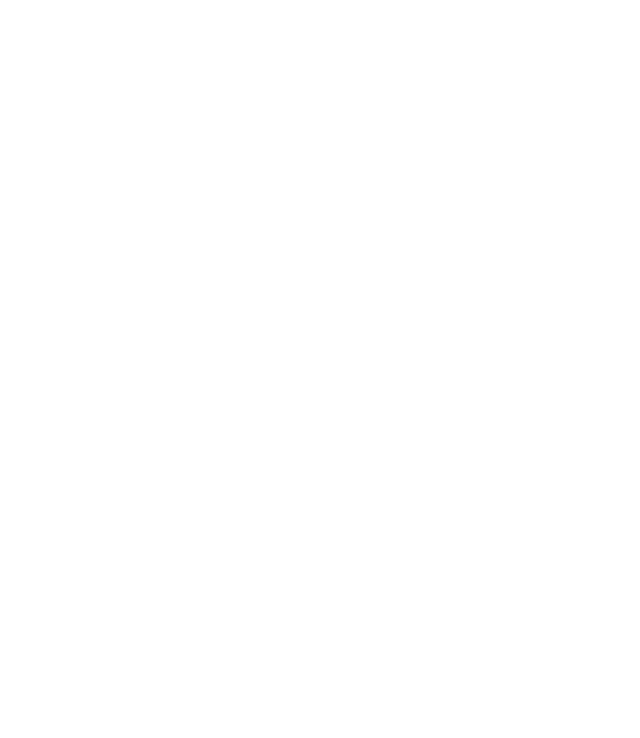
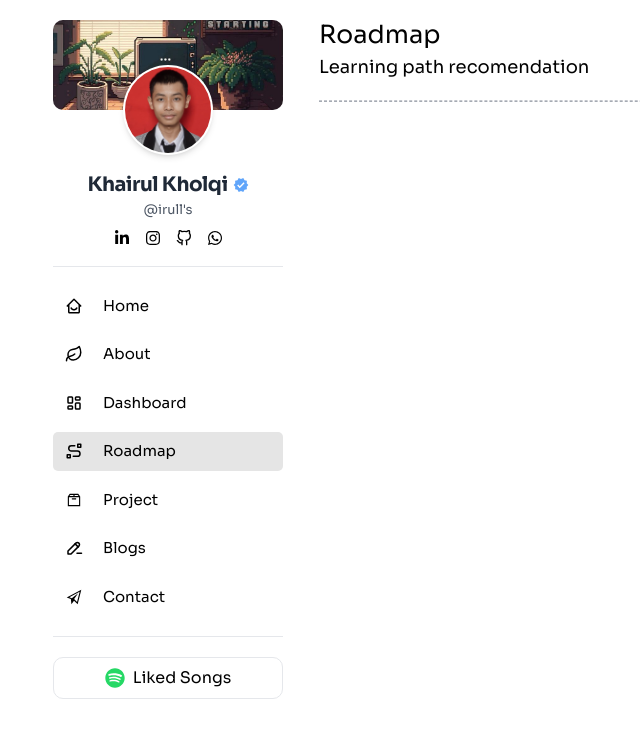
Before and after one commit to Muhammad-Khairul-Kholqi/MyPortfolio, a React (Vite) app: page /roadmap in a window 1280 px wide. Before the commit this address had no page. Shown: the top 738 px of the page, without its empty margins (31-671 px from the left). Built offline with nearby package versions, Linux system fonts and the light colour scheme.

Commit message:
add page roadmap & animasi

```diff
--- a/src/Page/Music/music.jsx
+++ b/src/Page/Music/music.jsx
@@ -4,7 +4,7 @@
     return (
         <div>
             <div className="pb-[20px]">
-                <p className="font-bold text-[25px]">Music</p>
+                <p className="font-medium text-[25px]">Music</p>
                 <p className="text-[18px]">Share Some Music That I Like</p>
             </div>
 
--- a/src/Page/Project/cardProject.jsx
+++ b/src/Page/Project/cardProject.jsx
@@ -1,42 +1,3 @@
-// import React from 'react';
-// import { Link } from 'react-router-dom';
-
-// const CardProject = ({ project }) => {
-//   return (
-//     <div className="mt-[40px] px-[20px]">
-//       <Link to={`/project/${project.id}`}>
-//         <div className="border rounded-[10px] hover:scale-105 duration-500 hover:shadow text-[#404040]">
-//           <div className="border-b">
-//             <img
-//               src={project.image}
-//               className="max-w-[340px] w-full duration-500 rounded-t-[10px]"
-//             />
-//           </div>
-//           <div className="p-[15px]">
-//             <p className="text-[16px] font-semibold max-w-[300px] w-full capitalize">
-//               {project.title}
-//             </p>
-//             <p className="deksripsi-project max-w-[300px] w-full mt-[8px] text-[13px]">
-//               {project.description.split(" ").slice(0, 12).join(" ") + "..."}
-//             </p>
-//             <div className="flex items-center justify-start gap-[5px] flex-wrap mt-[20px] text-[13px] font-medium">
-//               {project.technology.map((tech, index) => (
-//                 <React.Fragment key={index}>
-//                   <span>{tech}</span>
-//                   {index !== project.technology.length - 1 && <div className="bg-black p-[2px] rounded-[100%]" />}
-//                 </React.Fragment>
-//               ))}
-//             </div>
-//           </div>
-//         </div>
-//       </Link>
-//     </div>
-//   );
-// };
-
-// export default CardProject;
-
-
 import React from 'react';
 import { Link } from 'react-router-dom';
 
@@ -49,6 +10,7 @@
             <img
               src={project.image}
               className="max-w-[340px] w-full duration-500 rounded-t-[10px]"
+              alt={project.title}
             />
           </div>
           <div className="p-[15px]">
--- a/src/Page/Project/projectDetail.jsx
+++ b/src/Page/Project/projectDetail.jsx
@@ -1,6 +1,8 @@
 import React from 'react';
 import { useParams } from 'react-router-dom';
 import { Link } from 'react-router-dom';
+import AOS from 'aos';
+import 'aos/dist/aos.css';
 import { IoArrowBackCircleOutline } from "react-icons/io5";
 import { FaGithubAlt } from "react-icons/fa";
 import { FiExternalLink } from "react-icons/fi";
@@ -29,7 +31,7 @@
     image: schoolImage,
     technology: ["Vue", "Firebase"],
     github: "https://github.com/user/project2",
-    demo: "https://project2.demo",
+    demo: "",
     techImages: [
       githubImage,
       githubImage
@@ -38,6 +40,7 @@
 ];
 
 const ProjectDetail = () => {
+  AOS.init();
   const { id } = useParams();
   const project = projectsData.find((project) => project.id === parseInt(id));
 
@@ -45,7 +48,17 @@
 
   return (
     <>
-      <div className="px-[20px]">
+      <div
+        className="px-[20px]"
+        data-aos="fade-down"
+        data-aos-offset="200"
+        data-aos-delay="50"
+        data-aos-duration="1000"
+        data-aos-easing="ease-in-out"
+        data-aos-mirror="true"
+        data-aos-once="false"
+        data-aos-anchor-placement="top-center"
+      >
         <Link to="/project">
           <div className="flex items-center gap-[5px] justify-center mt-[50px]">
             <IoArrowBackCircleOutline className="text-[#525252] text-[18px]" />
@@ -86,6 +99,8 @@
                   <p>Source Code</p>
                 </div>
               </a>
+              {project.demo && (
+                <>
                   <p>|</p>
                   <a href={project.demo} target="_blank" rel="noopener noreferrer" className="hover:underline">
                     <div className="flex gap-[5px] items-center">
@@ -93,6 +108,8 @@
                       <p>Live Demo</p>
                     </div>
                   </a>
+                </>
+              )}
             </div>
           </div>
         </div>
--- /dev/null
+++ b/src/Page/Roadmap/roadmap.jsx
@@ -0,0 +1,14 @@
+const Roadmap = () => {
+    return (
+        <div>
+            <div className="pb-[20px]">
+                <p className="font-medium text-[25px]">Roadmap</p>
+                <p className="text-[18px]">Learning path recomendation</p>
+            </div>
+
+            <hr className="border-t border-dashed border-gray-500" />
+        </div>
+    )
+}
+
+export default Roadmap;
--- a/src/Template/sidebar.jsx
+++ b/src/Template/sidebar.jsx
@@ -8,6 +8,7 @@
 import { LiaBoxSolid } from "react-icons/lia";
 import { IoMdPaperPlane } from "react-icons/io";
 import { TbPencilMinus } from "react-icons/tb";
+import { TbRouteSquare } from "react-icons/tb";
 import { FaLinkedinIn, FaInstagram, FaWhatsapp, FaSpotify } from "react-icons/fa";
 import { FiGithub } from "react-icons/fi";
 import { LuLeaf } from "react-icons/lu";
@@ -94,9 +95,9 @@
                     </div>
                 </Link>
 
-                <Link to="#" className="w-full mt-[10px]">
-                    <div className={`flex items-center gap-5 hover:bg-[#E5E5E5] hover:scale-105 duration-500 py-2 px-3 rounded-[5px] ${location.pathname === '#' ? 'bg-[#E5E5E5] text-black' : ''}`}>
-                        <TbLayoutDashboard className="icon-menu text-[18px]" />
+                <Link to="/roadmap" className="w-full mt-[10px]">
+                    <div className={`flex items-center gap-5 hover:bg-[#E5E5E5] hover:scale-105 duration-500 py-2 px-3 rounded-[5px] ${location.pathname === '/roadmap' ? 'bg-[#E5E5E5] text-black' : ''}`}>
+                        <TbRouteSquare className="icon-menu text-[18px]" />
                         <p className="text-menu text-[15px]">Roadmap</p>
                     </div>
                 </Link>
--- a/src/Utils/pageVariants.jsx
+++ b/src/Utils/pageVariants.jsx
@@ -19,7 +19,7 @@
 const pageTransition = {
   type: "tween",
   ease: "anticipate",
-  duration: 1,
+  duration: 2,
 };
 
 const PageTransition = ({ children }) => {
--- a/src/main.jsx
+++ b/src/main.jsx
@@ -9,6 +9,7 @@
 import Home from './Page/Home/home';
 import AboutMe from './Page/AboutMe/aboutMe';
 import Dashboard from './Page/Dashboard/dashboard';
+import Roadmap from './Page/Roadmap/roadmap';
 import Project from './Page/Project/project';
 import ProjectDetail from './Page/Project/projectDetail';
 import Contact from './Page/Contact/contact';
@@ -68,6 +69,16 @@
             </DefaultLayout>
           }
         />
+         <Route
+          path="/roadmap"
+          element={
+            <DefaultLayout>
+              <PageTransition>
+                <Roadmap />
+              </PageTransition>
+            </DefaultLayout>
+          }
+        />
         <Route
           path="/project"
           element={
@@ -81,9 +92,7 @@
         <Route
           path="/project/:id"
           element={
-            <PageTransition>
-              <ProjectDetail />
-            </PageTransition>
+            <ProjectDetail />
           }
         />
         <Route
```
Also changed, not shown: src/Page/Roadmap/backend.jsx (added), src/Page/Roadmap/frontend.jsx (added), src/Page/Roadmap/tabs.jsx (added). Lines whose indentation alone changed are shown as unchanged.
